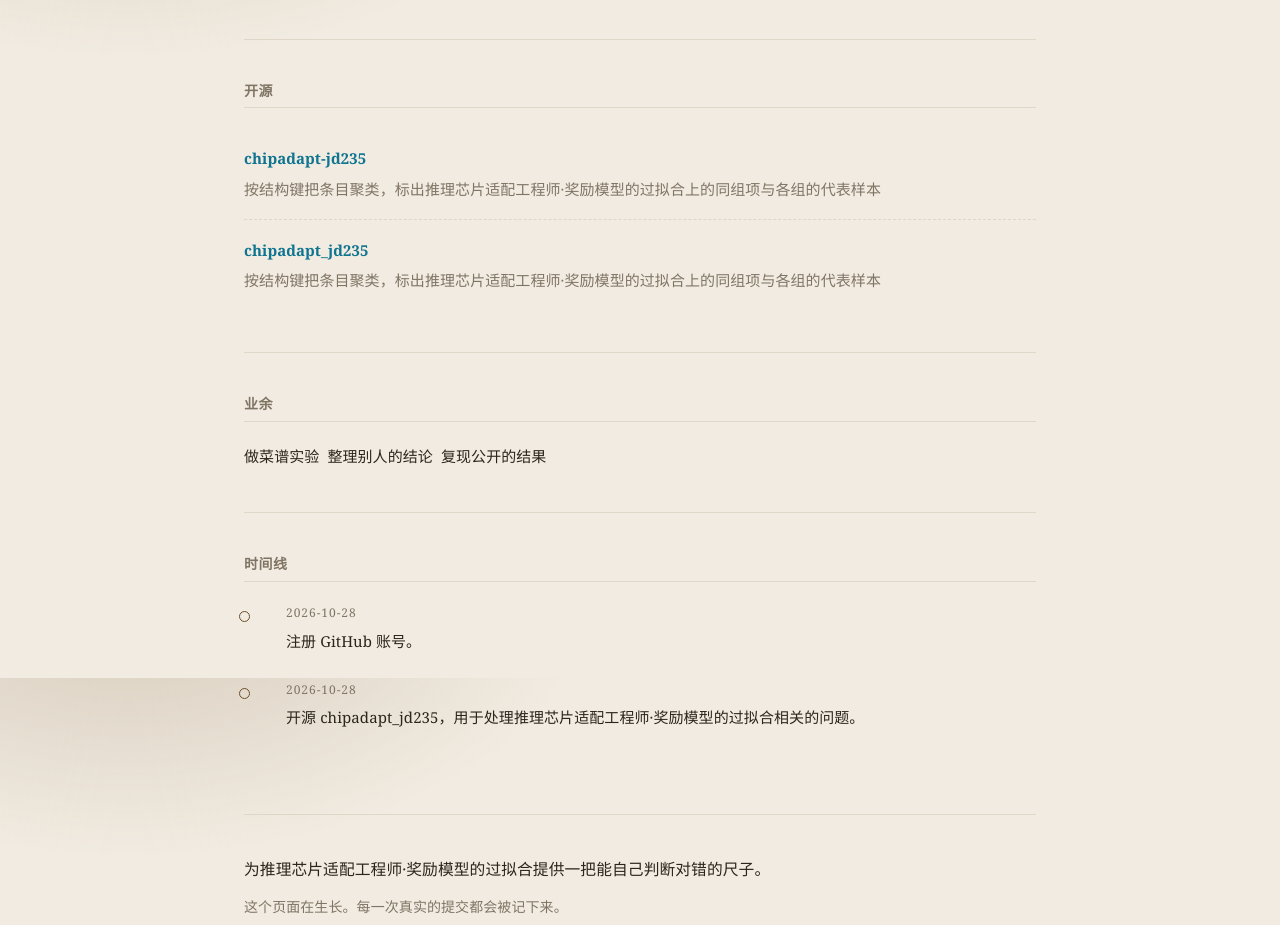
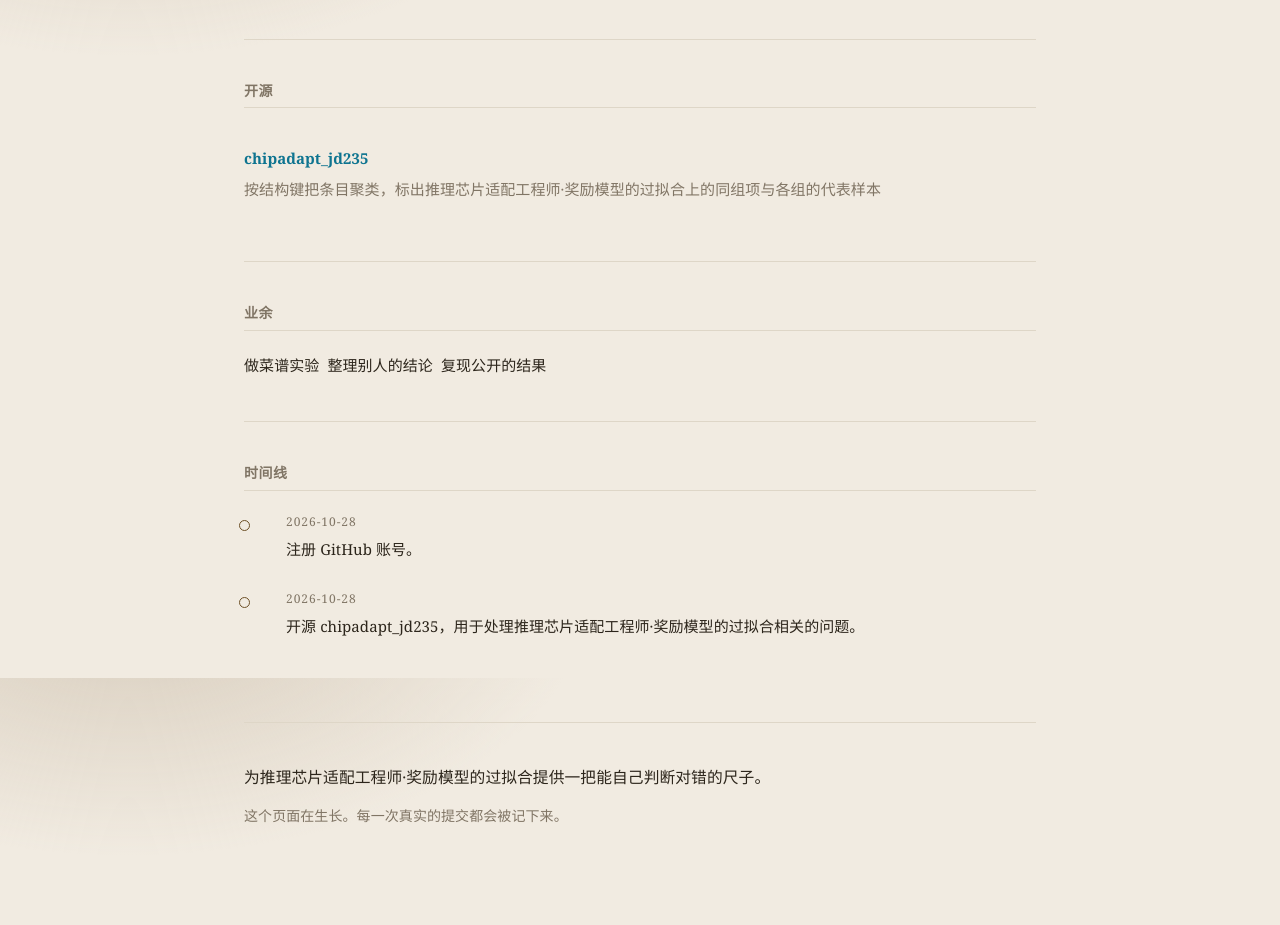
Before and after one commit to collar3cho/collar3cho.github.io, a plain HTML site: page index.html in a window 1280 px wide. Shown: the part 922-1847 px from the top of the page. Drawn offline with Linux system fonts and the light colour scheme.

Commit message:
fix: 更新个人站点

```diff
--- a/index.html
+++ b/index.html
@@ -102,9 +102,6 @@ background-image:radial-gradient(#ded6c7 1px, transparent 1px);background-size:2
 <section id="work">
   <h2>开源</h2>
   <ul class="repos">
-    <li><div class="name"><a href="https://github.com/collar3cho/chipadapt-jd235" rel="noopener">chipadapt-jd235</a></div>
-      <div class="desc">按结构键把条目聚类，标出推理芯片适配工程师·奖励模型的过拟合上的同组项与各组的代表样本</div>
-    </li>
     <li><div class="name"><a href="https://github.com/collar3cho/chipadapt_jd235" rel="noopener">chipadapt_jd235</a></div>
       <div class="desc">按结构键把条目聚类，标出推理芯片适配工程师·奖励模型的过拟合上的同组项与各组的代表样本</div>
     </li>
```
